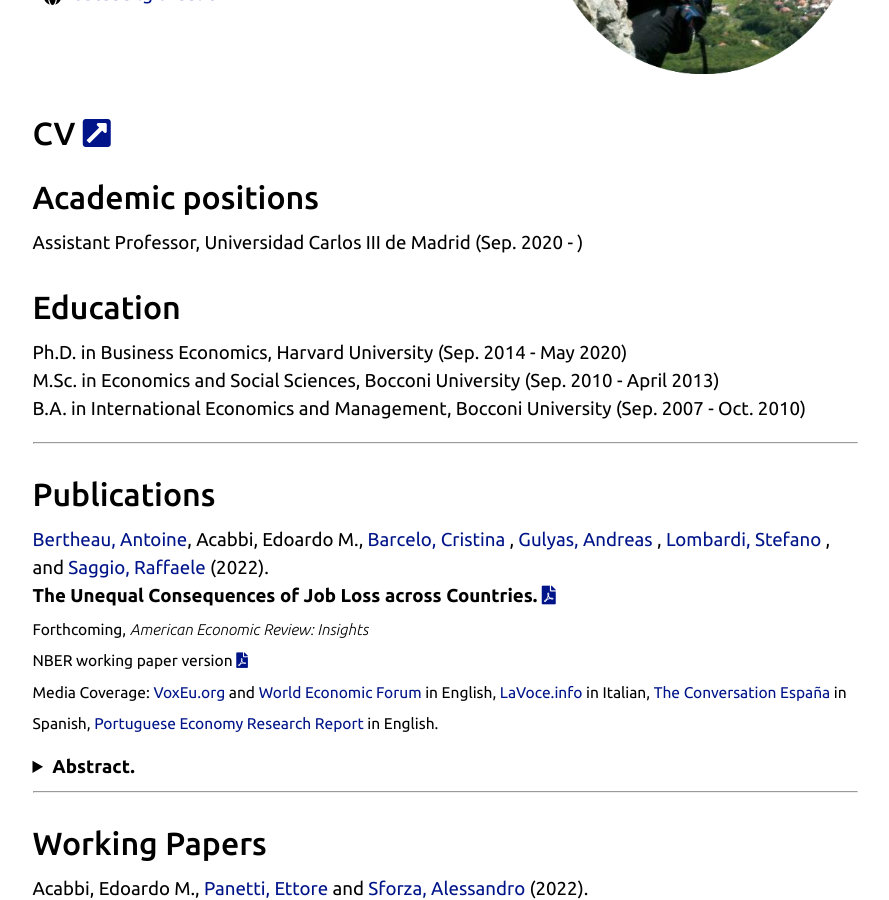
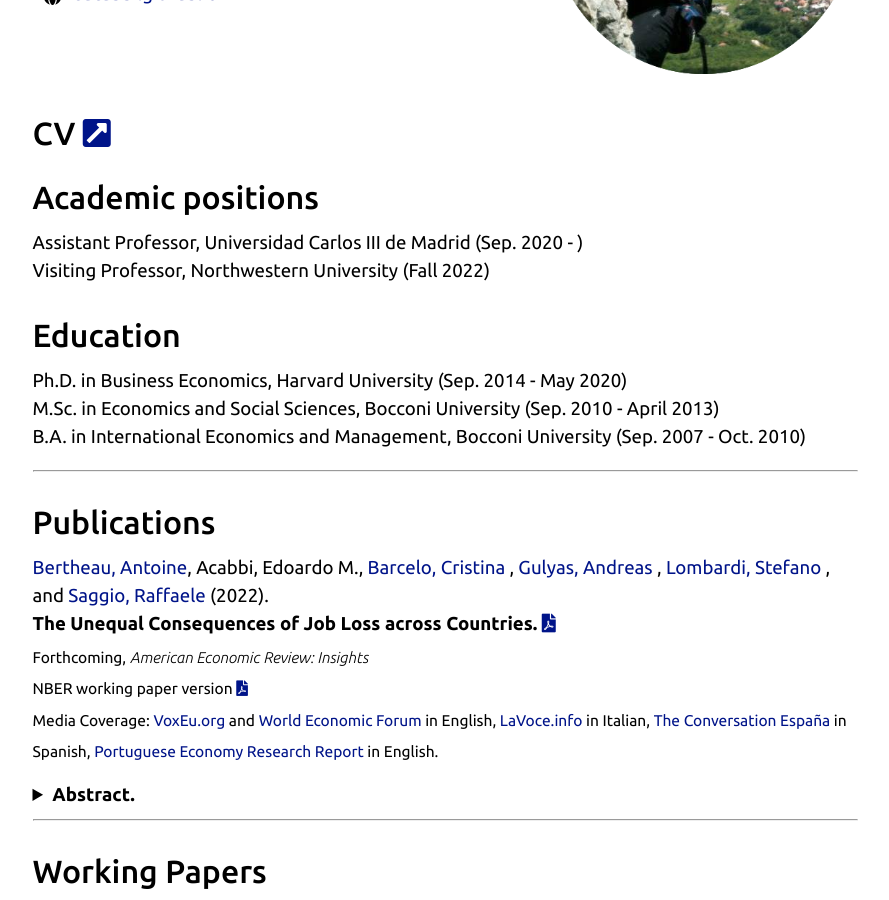
Before and after one commit to eacabbi/eacabbi.github.io, a Jekyll site: the page built from index.md, in a window 1280 px wide and 900 px high, scrolled down 353 px. Shown: the whole window, without its empty margins (195-1084 px from the left). Built offline with Jekyll 4.4.1, drawn with Linux system fonts in a browser that asks for light colours; some web fonts are replaced.

Commit message:
visiting!

```diff
--- a/index.md
+++ b/index.md
@@ -7,7 +7,7 @@ layout: home
 ## Academic positions
 
 Assistant Professor, Universidad Carlos III de Madrid (Sep. 2020 - )
-
+Visiting Professor, Northwestern University (Fall 2022)
 ## Education
 
 Ph.D. in Business Economics, Harvard University (Sep. 2014 - May 2020)
```
Also changed, not shown: 1 other file.
